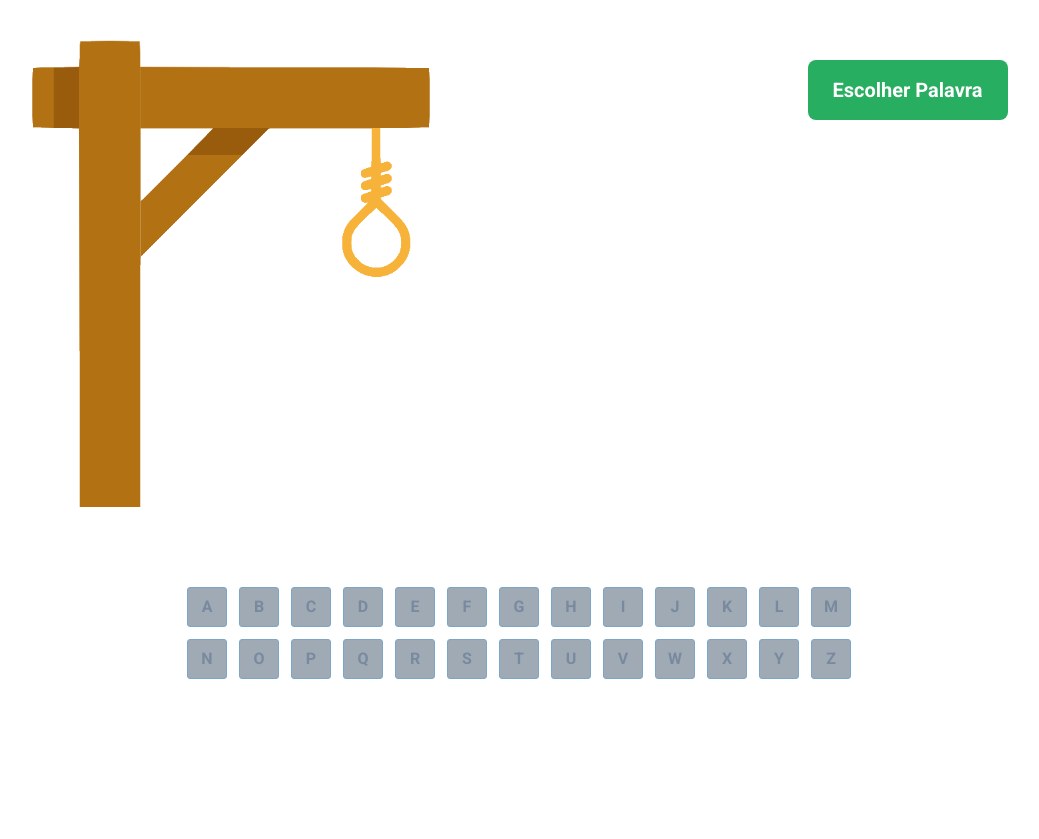
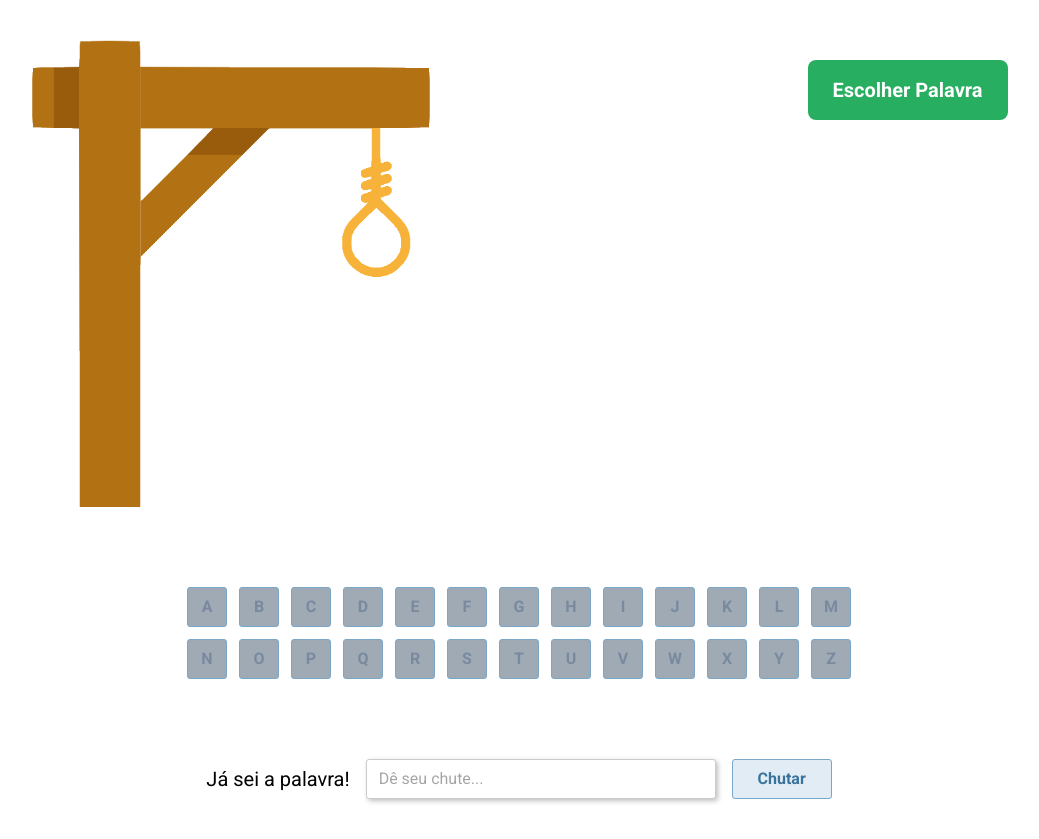
Before and after one commit to MatheusW166/hangman-game, a React (Create React App) app: page / in a window 1280 px wide. Shown: the whole page, without its empty margins (121-1160 px from the left). Before the commit the page ends 800 px from the top, so only its background shows below. Built offline with nearby package versions, Linux system fonts and the light colour scheme.

Commit message:
Guess component

```diff
--- a/src/components/Game.jsx
+++ b/src/components/Game.jsx
@@ -6,6 +6,7 @@ import Word from "./Word";
 import palavras, { alfabeto } from "../palavras";
 import { useState } from "react";
 import {} from "../helpers/string.extensions";
+import Guess from "./Guess";
 
 const GameStyle = styled.div((_) => ({
   width: "100%",
@@ -55,7 +56,7 @@ export default function Game() {
   }
 
   const hitsCount = () => {
-    if (!word) return 0;
+    if (!word) return -1;
     const wordBase = word.getStringBase();
     let hitsCount = 0;
     Object.keys(lettersPicked).forEach(
@@ -96,6 +97,7 @@ export default function Game() {
         onClick={pickLetter}
         isGameRunning={word !== undefined && !endGame()}
       />
+      <Guess />
     </GameStyle>
   );
 }
--- /dev/null
+++ b/src/components/Guess.jsx
@@ -0,0 +1,55 @@
+import styled from "styled-components";
+import Letter from "./Letter";
+
+const GuessFormStyle = styled.form((_) => ({
+  width: "100%",
+  display: "flex",
+  justifyContent: "center",
+  alignItems: "center",
+  gap: "16px",
+}));
+
+const GuessPtagStyle = styled.p(({ theme }) => ({
+  color: theme.textPrimary,
+  fontSize: "20px",
+}));
+
+const GuessInputStyle = styled.input(({ theme }) => ({
+  flex: "1",
+  height: "40px",
+  maxWidth: "350px",
+  background: theme.guessInputBg,
+  border: `1px solid ${theme.guessInputBorder}`,
+  borderRadius: "3px",
+  boxShadow: `${theme.guessInputShadow}`,
+  outline: "none",
+  padding: "0 12px",
+  color: theme.textPrimary,
+  "::placeholder": {
+    color: theme.textPrimary,
+    opacity: "0.35",
+  },
+}));
+
+export default function Guess({ onSubmit }) {
+  return (
+    <GuessFormStyle
+      onSubmit={(e) => {
+        e.preventDefault();
+        const inputValue = e.target["guess-input"].value;
+        if (onSubmit) {
+          onSubmit(inputValue);
+        }
+      }}>
+      <GuessPtagStyle>Já sei a palavra!</GuessPtagStyle>
+      <GuessInputStyle
+        name="guess-input"
+        type="text"
+        placeholder="Dê seu chute..."
+      />
+      <Letter width="100px" type="submit" disabled={false}>
+        Chutar
+      </Letter>
+    </GuessFormStyle>
+  );
+}
--- a/src/components/Letter.jsx
+++ b/src/components/Letter.jsx
@@ -1,8 +1,9 @@
 import styled from "styled-components";
 
-const LetterStyle = styled.button(({ disabled, theme }) => ({
-  width: "40px",
-  height: "40px",
+const LetterStyle = styled.button(
+  ({ disabled, theme, width = "40px", height = "40px" }) => ({
+    width: width,
+    height: height,
     borderRadius: "3px",
     border: `1px solid ${theme.wordBtnBorder}`,
     color: disabled ? theme.wordBtnDisabledText : theme.wordBtnText,
@@ -16,12 +17,26 @@ const LetterStyle = styled.button(({ disabled, theme }) => ({
     ":active": !disabled && {
       filter: "brightness(0.85)",
     },
-}));
+    textTransform: "capitalize",
+  })
+);
 
-export default function Letter({ children, onClick, disabled = true }) {
+export default function Letter({
+  children,
+  onClick,
+  disabled = true,
+  width,
+  height,
+  type,
+}) {
   return (
-    <LetterStyle disabled={disabled} onClick={onClick}>
-      {children.toUpperCase()}
+    <LetterStyle
+      width={width}
+      height={height}
+      type={type}
+      disabled={disabled}
+      onClick={onClick}>
+      {children}
     </LetterStyle>
   );
 }
```
Lines whose indentation alone changed are shown as unchanged.
